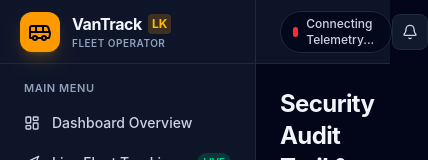
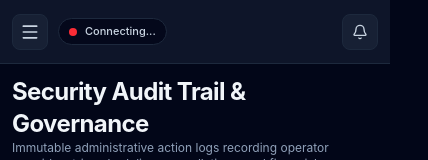
Before and after one commit to ChethiyaSankalpa1/vantrack-lk, a React (Vite) app in the folder admin/: page /audit in a window 390 px wide. Shown: the top 160 px of the page, 428 px wide, since content can reach past the window. Built offline with nearby package versions, Linux system fonts and the light colour scheme; no server answers; sample sign-in values are in the browser's storage.

Commit message:
Implement mobile responsiveness: sliding drawer sidebar, mobile hamburger menu, and adaptive content layout

```diff
--- a/admin/src/components/layout/AdminLayout.jsx
+++ b/admin/src/components/layout/AdminLayout.jsx
@@ -1,18 +1,20 @@
-import React from 'react';
+import React, { useState } from 'react';
 import { Outlet } from 'react-router-dom';
 import { Sidebar } from './Sidebar';
 import { Topbar } from './Topbar';
 
 export const AdminLayout = () => {
+  const [mobileMenuOpen, setMobileMenuOpen] = useState(false);
+
   return (
-    <div className="min-h-screen bg-slate-950 text-slate-100 flex">
+    <div className="min-h-screen bg-slate-950 text-slate-100 flex relative overflow-x-hidden">
       {/* Sidebar Navigation */}
-      <Sidebar />
+      <Sidebar isOpen={mobileMenuOpen} onClose={() => setMobileMenuOpen(false)} />
 
       {/* Main Content Area */}
-      <div className="flex-1 pl-64 flex flex-col min-w-0">
-        <Topbar />
-        <main className="flex-1 p-6 overflow-y-auto">
+      <div className="flex-1 lg:pl-64 flex flex-col min-w-0 w-full transition-all">
+        <Topbar onToggleMobileMenu={() => setMobileMenuOpen((prev) => !prev)} />
+        <main className="flex-1 p-3 sm:p-5 lg:p-6 overflow-y-auto">
           <Outlet />
         </main>
       </div>
--- a/admin/src/components/layout/Sidebar.jsx
+++ b/admin/src/components/layout/Sidebar.jsx
@@ -15,6 +15,7 @@ import {
   BarChart3,
   ShieldAlert,
   LogOut,
+  X,
 } from 'lucide-react';
 import { useAuth } from '../../context/AuthContext';
 
@@ -34,13 +35,28 @@ const NAV_ITEMS = [
   { path: '/audit', label: 'Security Audit Trail', icon: ShieldAlert },
 ];
 
-export const Sidebar = () => {
+export const Sidebar = ({ isOpen = false, onClose = () => {} }) => {
   const { user, logout } = useAuth();
 
   return (
-    <aside className="fixed inset-y-0 left-0 z-40 flex w-64 flex-col border-r border-slate-800 bg-slate-900/95 backdrop-blur-md">
+    <>
+      {/* Mobile Dark Backdrop */}
+      {isOpen && (
+        <div
+          onClick={onClose}
+          className="fixed inset-0 z-30 bg-slate-950/80 backdrop-blur-sm lg:hidden transition-opacity"
+        />
+      )}
+
+      {/* Sidebar Drawer */}
+      <aside
+        className={`fixed inset-y-0 left-0 z-40 flex w-64 flex-col border-r border-slate-800 bg-slate-900/95 backdrop-blur-md transition-transform duration-300 ease-in-out lg:translate-x-0 ${
+          isOpen ? 'translate-x-0 shadow-2xl' : '-translate-x-full'
+        }`}
+      >
         {/* Brand Header */}
-      <div className="flex h-16 items-center gap-3 border-b border-slate-800 px-5">
+        <div className="flex h-16 items-center justify-between border-b border-slate-800 px-4">
+          <div className="flex items-center gap-3">
             <div className="flex h-10 w-10 items-center justify-center rounded-xl bg-amber-500 font-extrabold text-slate-950 shadow-lg shadow-amber-500/20">
               <Bus className="h-6 w-6" />
             </div>
@@ -53,6 +69,16 @@ export const Sidebar = () => {
             </div>
           </div>
 
+          {/* Close button on mobile */}
+          <button
+            onClick={onClose}
+            className="rounded-lg p-1.5 text-slate-400 hover:bg-slate-800 hover:text-slate-100 lg:hidden"
+            title="Close Menu"
+          >
+            <X className="h-5 w-5" />
+          </button>
+        </div>
+
         {/* Navigation Links */}
         <div className="flex-1 overflow-y-auto px-3 py-4 space-y-1">
           <p className="px-3 text-[11px] font-semibold tracking-wider text-slate-400 uppercase mb-2">Main Menu</p>
@@ -63,6 +89,7 @@ export const Sidebar = () => {
                 key={item.path}
                 to={item.path}
                 end={item.path === '/'}
+                onClick={onClose}
                 className={({ isActive }) =>
                   `flex items-center gap-3 rounded-lg px-3 py-2 text-sm font-medium transition-all ${
                     isActive
@@ -105,5 +132,6 @@ export const Sidebar = () => {
           </div>
         </div>
       </aside>
+    </>
   );
 };
--- a/admin/src/components/layout/Topbar.jsx
+++ b/admin/src/components/layout/Topbar.jsx
@@ -1,8 +1,8 @@
 import React, { useState, useEffect } from 'react';
-import { Radio, Bell, RefreshCw, Clock } from 'lucide-react';
+import { Radio, Bell, RefreshCw, Clock, Menu } from 'lucide-react';
 import { useSocket } from '../../context/SocketContext';
 
-export const Topbar = ({ onRefresh, isRefreshing }) => {
+export const Topbar = ({ onRefresh, isRefreshing, onToggleMobileMenu }) => {
   const { connected, fleetAlerts } = useSocket();
   const [timeStr, setTimeStr] = useState('');
 
@@ -25,39 +25,53 @@ export const Topbar = ({ onRefresh, isRefreshing }) => {
   }, []);
 
   return (
-    <header className="sticky top-0 z-30 flex h-16 w-full items-center justify-between border-b border-slate-800 bg-slate-900/90 px-6 backdrop-blur-md">
-      {/* Left: Location & Real-time Indicator */}
-      <div className="flex items-center gap-4">
-        <div className="flex items-center gap-2 rounded-full border border-slate-800 bg-slate-950/80 px-3 py-1 text-xs">
+    <header className="sticky top-0 z-30 flex h-16 w-full items-center justify-between border-b border-slate-800 bg-slate-900/95 px-3 sm:px-6 backdrop-blur-md">
+      {/* Left: Mobile Hamburger & Live Indicator */}
+      <div className="flex items-center gap-2.5 sm:gap-4">
+        {/* Mobile Hamburger Menu Button */}
+        <button
+          onClick={onToggleMobileMenu}
+          className="flex h-9 w-9 items-center justify-center rounded-lg border border-slate-800 bg-slate-800/60 text-slate-300 hover:text-slate-100 lg:hidden"
+          title="Open Navigation Menu"
+        >
+          <Menu className="h-5 w-5" />
+        </button>
+
+        {/* Real-time Socket Indicator */}
+        <div className="flex items-center gap-2 rounded-full border border-slate-800 bg-slate-950/80 px-2.5 sm:px-3 py-1 text-[11px] sm:text-xs">
           <span
-            className={`h-2.5 w-2.5 rounded-full ${
+            className={`h-2 w-2 sm:h-2.5 sm:w-2.5 rounded-full shrink-0 ${
               connected ? 'bg-emerald-500 animate-pulse' : 'bg-red-500'
             }`}
           />
-          <span className="font-medium text-slate-300">
-            {connected ? 'Socket.IO Live Stream Active' : 'Connecting Telemetry...'}
+          <span className="font-medium text-slate-300 truncate max-w-[130px] sm:max-w-none">
+            {connected ? 'Live Fleet Stream' : 'Connecting...'}
           </span>
         </div>
 
-        <div className="hidden sm:flex items-center gap-1.5 text-xs text-slate-400">
+        {/* Colombo Clock (hidden on very small phones) */}
+        <div className="hidden md:flex items-center gap-1.5 text-xs text-slate-400">
           <Clock className="h-3.5 w-3.5 text-slate-400" />
-          <span>Colombo: <strong className="text-slate-200">{timeStr}</strong></span>
+          <span>
+            Colombo: <strong className="text-slate-200">{timeStr}</strong>
+          </span>
         </div>
       </div>
 
       {/* Right: Actions & Alerts */}
-      <div className="flex items-center gap-3">
+      <div className="flex items-center gap-2 sm:gap-3">
         {onRefresh && (
           <button
             onClick={onRefresh}
             disabled={isRefreshing}
-            className="flex items-center gap-1.5 rounded-lg border border-slate-700 bg-slate-800/80 px-3 py-1.5 text-xs font-medium text-slate-200 hover:bg-slate-700 transition disabled:opacity-50"
+            className="flex items-center gap-1.5 rounded-lg border border-slate-700 bg-slate-800/80 px-2.5 sm:px-3 py-1.5 text-xs font-medium text-slate-200 hover:bg-slate-700 transition disabled:opacity-50"
           >
             <RefreshCw className={`h-3.5 w-3.5 ${isRefreshing ? 'animate-spin' : ''}`} />
-            <span>Refresh</span>
+            <span className="hidden sm:inline">Refresh</span>
           </button>
         )}
 
+        {/* Notifications Bell */}
         <div className="relative">
           <div className="flex h-9 w-9 items-center justify-center rounded-lg border border-slate-800 bg-slate-800/60 text-slate-300">
             <Bell className="h-4 w-4" />
```
Lines whose indentation alone changed are shown as unchanged.
